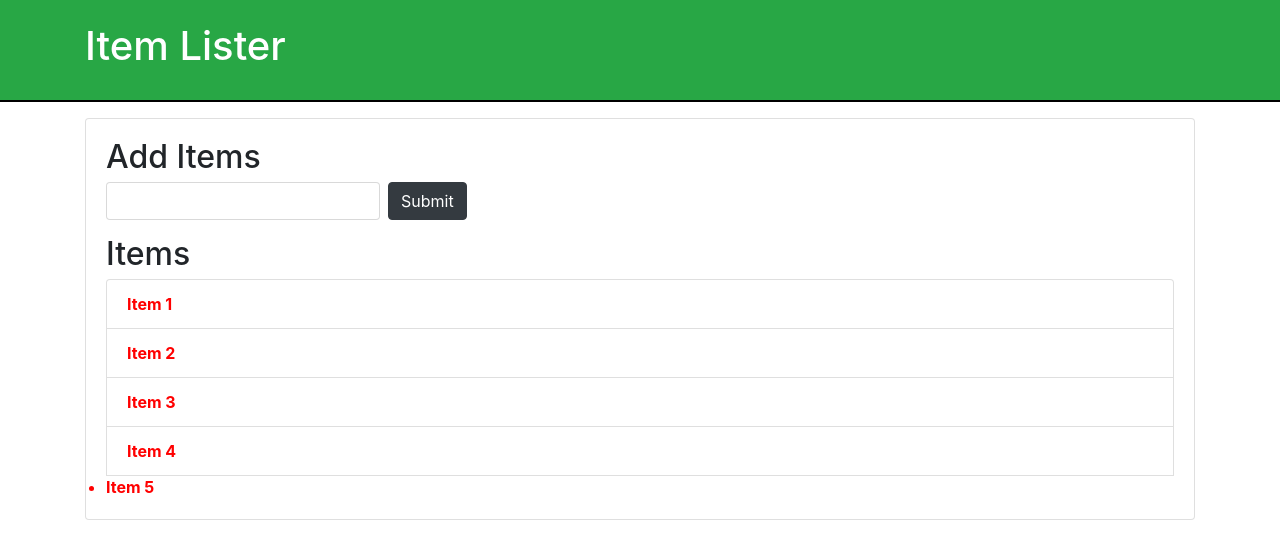
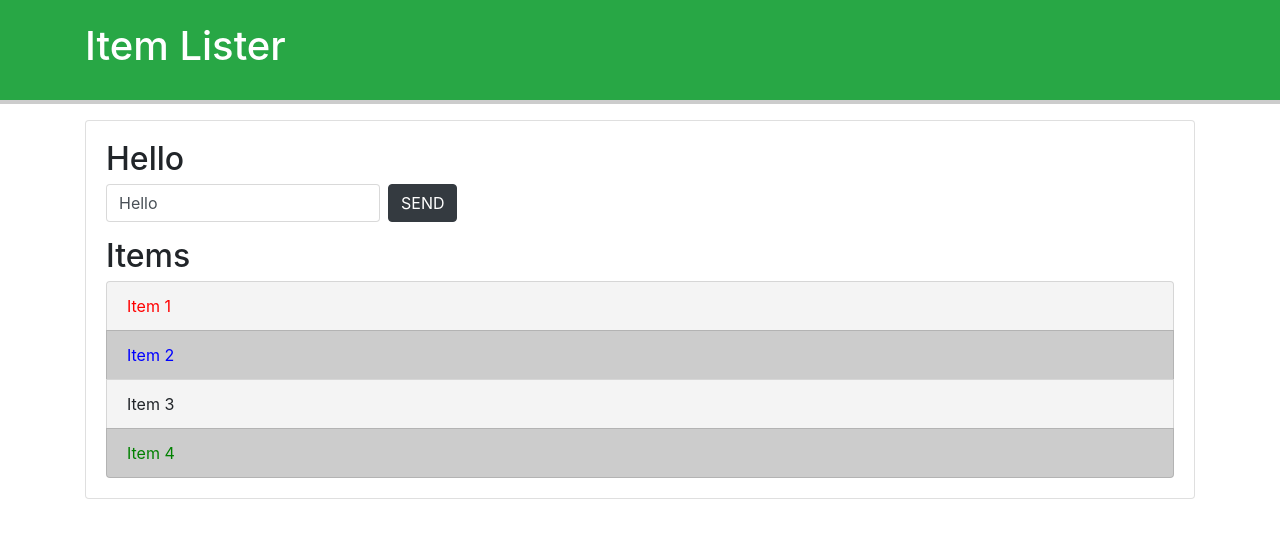
Before and after one commit to Yaambs18/RegistrationForm, a plain HTML site: page Dom Manipulation/project2/index.html in a window 1280 px wide. Drawn offline with nearby package versions, Linux system fonts and the light colour scheme.

Commit message:
uses of querySelector(), querySelectorAll() for dom manipulation

```diff
--- a/Dom Manipulation/project2/dom.js
+++ b/Dom Manipulation/project2/dom.js
@@ -11,14 +11,14 @@
 
 // getelementbyID
 
-var headerTitle = document.getElementById('header-title');
-var header = document.getElementById('main-header');
-console.log(headerTitle);
+// var headerTitle = document.getElementById('header-title');
+// var header = document.getElementById('main-header');
+// console.log(headerTitle);
 // console.log(headerTitle.textContent);
 // headerTitle.textContent = 'Hello';
 // headerTitle.innerText = 'GoodBye';
 // headerTitle.innerHTML = '<h3>Hello</h3>';
-header.style.borderBottom = 'solid 2px #000';
+// header.style.borderBottom = 'solid 2px #000';
 
 
 // getElementbyClassName
@@ -39,12 +39,46 @@ header.style.borderBottom = 'solid 2px #000';
 
 
 // getElementByTagName
-var li = document.getElementsByTagName('li');
-console.log(li);
-li[0].style.fontWeight = 'bold';
-li[0].style.color = 'green';
+// var li = document.getElementsByTagName('li');
+// console.log(li);
+// li[0].style.fontWeight = 'bold';
+// li[0].style.color = 'green';
 
-for(let i=0; i<li.length; i++){
-    li[i].style.fontWeight = 'bold';
-    li[i].style.color = 'red';
+// for(let i=0; i<li.length; i++){
+//     li[i].style.fontWeight = 'bold';
+//     li[i].style.color = 'red';
+// }
+
+// querySelector
+var header = document.querySelector('#main-header');
+header.style.borderBottom = 'solid 4px #ccc';
+
+var input = document.querySelector('input');
+input.value = 'Hello';
+
+var submit = document.querySelector('input[type="submit"]');
+submit.value = 'SEND';
+
+var item = document.querySelector('.list-group-item');
+item.style.color = 'red';
+
+var lastItem = document.querySelector('.list-group-item:last-child');
+lastItem.style.color = 'green';
+
+var secondItem = document.querySelector('.list-group-item:nth-child(2)');
+secondItem.style.color = 'blue';
+
+
+// querySelectorAll
+var titles = document.querySelectorAll('.title');
+console.log(titles);
+
+titles[0].textContent = 'Hello';
+
+var odd = document.querySelectorAll('li:nth-child(odd');
+var even = document.querySelectorAll('li:nth-child(even');
+
+for(let i=0; i<odd.length; i++){
+    odd[i].style.backgroundColor = '#f4f4f4';
+    even[i].style.backgroundColor = '#ccc';
 }
--- a/Dom Manipulation/project2/index.html
+++ b/Dom Manipulation/project2/index.html
@@ -27,7 +27,7 @@
       <li class="list-group-item">Item 2</li>
       <li class="list-group-item">Item 3</li>
       <li class="list-group-item">Item 4</li>
-      <li>Item 5</li>
+      <!-- <li>Item 5</li> -->
     </ul>
    </div>
   </div>
```
